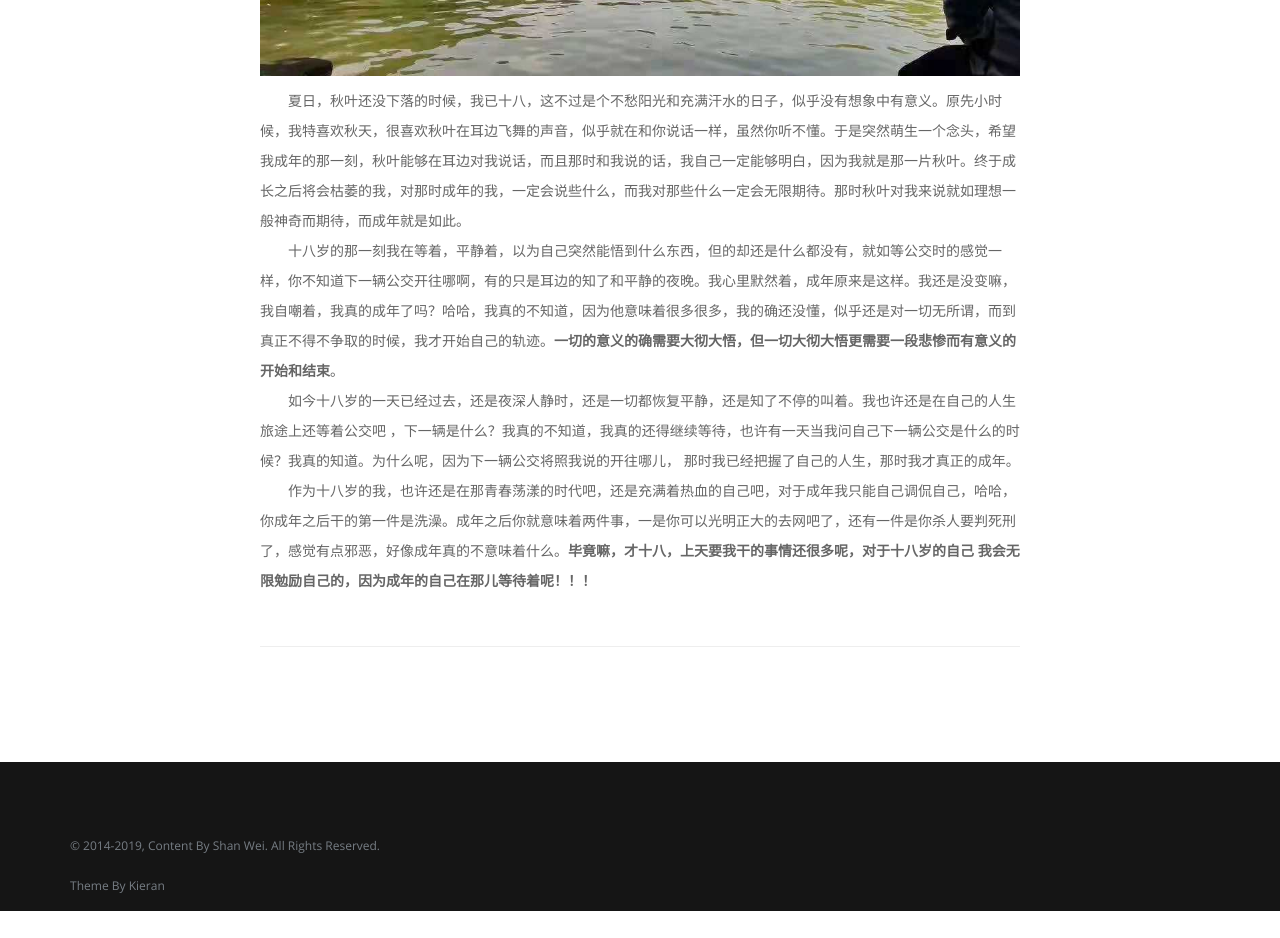
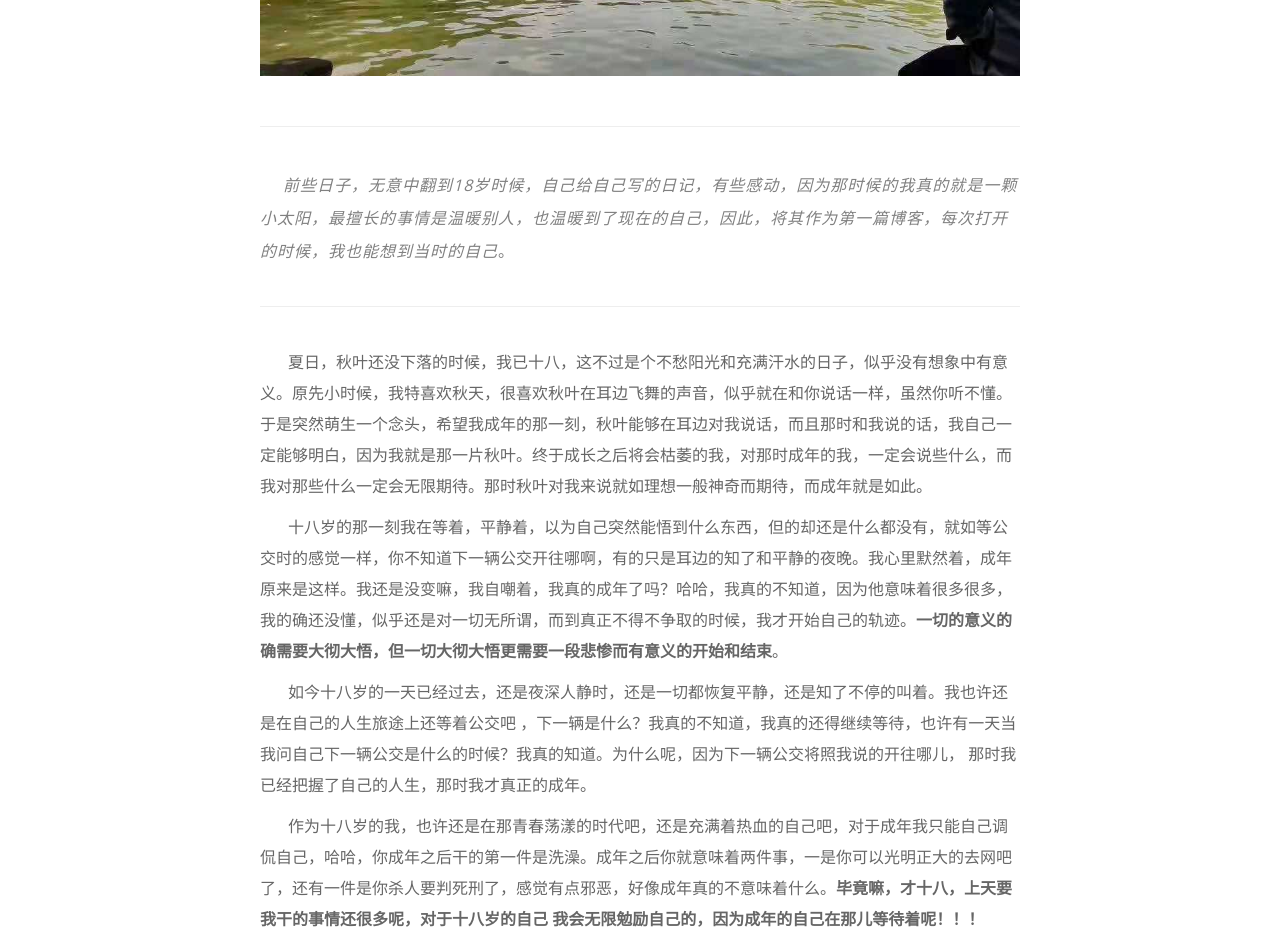
Before and after one commit to shanwei1992/shanwei1992.github.io, a plain HTML site: page 2019/09/27/18/index.html in a window 1280 px wide. Shown: the part 720-1658 px from the top of the page. Before the commit the page ends 1631 px from the top, so only its background shows below. Drawn offline with Linux system fonts and the light colour scheme.

Commit message:
Site updated: 2019-09-27 14:38:15

```diff
--- a/2019/09/27/18/index.html
+++ b/2019/09/27/18/index.html
@@ -161,7 +161,13 @@
             </div>
         </div>
         <div class="col-md-8 col-md-offset-2">
-      		<p><img src="/img/me1.jpg" alt><br>&#8195;&#8195;夏日，秋叶还没下落的时候，我已十八，这不过是个不愁阳光和充满汗水的日子，似乎没有想象中有意义。原先小时候，我特喜欢秋天，很喜欢秋叶在耳边飞舞的声音，似乎就在和你说话一样，虽然你听不懂。于是突然萌生一个念头，希望我成年的那一刻，秋叶能够在耳边对我说话，而且那时和我说的话，我自己一定能够明白，因为我就是那一片秋叶。终于成长之后将会枯萎的我，对那时成年的我，一定会说些什么，而我对那些什么一定会无限期待。那时秋叶对我来说就如理想一般神奇而期待，而成年就是如此。<br>&#8195;&#8195;十八岁的那一刻我在等着，平静着，以为自己突然能悟到什么东西，但的却还是什么都没有，就如等公交时的感觉一样，你不知道下一辆公交开往哪啊，有的只是耳边的知了和平静的夜晚。我心里默然着，成年原来是这样。我还是没变嘛，我自嘲着，我真的成年了吗？哈哈，我真的不知道，因为他意味着很多很多，我的确还没懂，似乎还是对一切无所谓，而到真正不得不争取的时候，我才开始自己的轨迹。<strong>一切的意义的确需要大彻大悟，但一切大彻大悟更需要一段悲惨而有意义的开始和结束</strong>。<br>&#8195;&#8195;如今十八岁的一天已经过去，还是夜深人静时，还是一切都恢复平静，还是知了不停的叫着。我也许还是在自己的人生旅途上还等着公交吧 ，下一辆是什么？我真的不知道，我真的还得继续等待，也许有一天当我问自己下一辆公交是什么的时候？我真的知道。为什么呢，因为下一辆公交将照我说的开往哪儿， 那时我已经把握了自己的人生，那时我才真正的成年。<br>&#8195;&#8195;作为十八岁的我，也许还是在那青春荡漾的时代吧，还是充满着热血的自己吧，对于成年我只能自己调侃自己，哈哈，你成年之后干的第一件是洗澡。成年之后你就意味着两件事，一是你可以光明正大的去网吧了，还有一件是你杀人要判死刑了，感觉有点邪恶，好像成年真的不意味着什么。<strong>毕竟嘛，才十八，上天要我干的事情还很多呢，对于十八岁的自己 我会无限勉励自己的，因为成年的自己在那儿等待着呢！！！</strong></p>
+      		<p><img src="/img/me1.jpg" alt></p>
+<hr>
+<h2 id="8195-前些日子，无意中翻到18岁时候，自己给自己写的日记，有些感动，因为那时候的我真的就是一颗小太阳，最擅长的事情是温暖别人，也温暖到了现在的自己，因此，将其作为第一篇博客，每次打开的时候，我也能想到当时的自己。"><a href="#8195-前些日子，无意中翻到18岁时候，自己给自己写的日记，有些感动，因为那时候的我真的就是一颗小太阳，最擅长的事情是温暖别人，也温暖到了现在的自己，因此，将其作为第一篇博客，每次打开的时候，我也能想到当时的自己。" class="headerlink" title="&#8195;前些日子，无意中翻到18岁时候，自己给自己写的日记，有些感动，因为那时候的我真的就是一颗小太阳，最擅长的事情是温暖别人，也温暖到了现在的自己，因此，将其作为第一篇博客，每次打开的时候，我也能想到当时的自己。"></a>&#8195;<font face="黑体" color="grey" size="3"><em>前些日子，无意中翻到18岁时候，自己给自己写的日记，有些感动，因为那时候的我真的就是一颗小太阳，最擅长的事情是温暖别人，也温暖到了现在的自己，因此，将其作为第一篇博客，每次打开的时候，我也能想到当时的自己</em>。</font></h2><hr>
+<p>&#8195;&#8195;<font size="3">夏日，秋叶还没下落的时候，我已十八，这不过是个不愁阳光和充满汗水的日子，似乎没有想象中有意义。原先小时候，我特喜欢秋天，很喜欢秋叶在耳边飞舞的声音，似乎就在和你说话一样，虽然你听不懂。于是突然萌生一个念头，希望我成年的那一刻，秋叶能够在耳边对我说话，而且那时和我说的话，我自己一定能够明白，因为我就是那一片秋叶。终于成长之后将会枯萎的我，对那时成年的我，一定会说些什么，而我对那些什么一定会无限期待。那时秋叶对我来说就如理想一般神奇而期待，而成年就是如此。</font></p>
+<p>&#8195;&#8195;<font size="3">十八岁的那一刻我在等着，平静着，以为自己突然能悟到什么东西，但的却还是什么都没有，就如等公交时的感觉一样，你不知道下一辆公交开往哪啊，有的只是耳边的知了和平静的夜晚。我心里默然着，成年原来是这样。我还是没变嘛，我自嘲着，我真的成年了吗？哈哈，我真的不知道，因为他意味着很多很多，我的确还没懂，似乎还是对一切无所谓，而到真正不得不争取的时候，我才开始自己的轨迹。<strong>一切的意义的确需要大彻大悟，但一切大彻大悟更需要一段悲惨而有意义的开始和结束</strong>。</font></p>
+<p>&#8195;&#8195;<font size="3">如今十八岁的一天已经过去，还是夜深人静时，还是一切都恢复平静，还是知了不停的叫着。我也许还是在自己的人生旅途上还等着公交吧 ，下一辆是什么？我真的不知道，我真的还得继续等待，也许有一天当我问自己下一辆公交是什么的时候？我真的知道。为什么呢，因为下一辆公交将照我说的开往哪儿， 那时我已经把握了自己的人生，那时我才真正的成年。</font></p>
+<p>&#8195;&#8195;<font size="3">作为十八岁的我，也许还是在那青春荡漾的时代吧，还是充满着热血的自己吧，对于成年我只能自己调侃自己，哈哈，你成年之后干的第一件是洗澡。成年之后你就意味着两件事，一是你可以光明正大的去网吧了，还有一件是你杀人要判死刑了，感觉有点邪恶，好像成年真的不意味着什么。<strong>毕竟嘛，才十八，上天要我干的事情还很多呢，对于十八岁的自己 我会无限勉励自己的，因为成年的自己在那儿等待着呢！！！</strong></font></p>
 
             <div class="clearfix"></div>
             <hr class="nogutter">
```
Also changed, not shown: index.html (+4 -1 lines).
